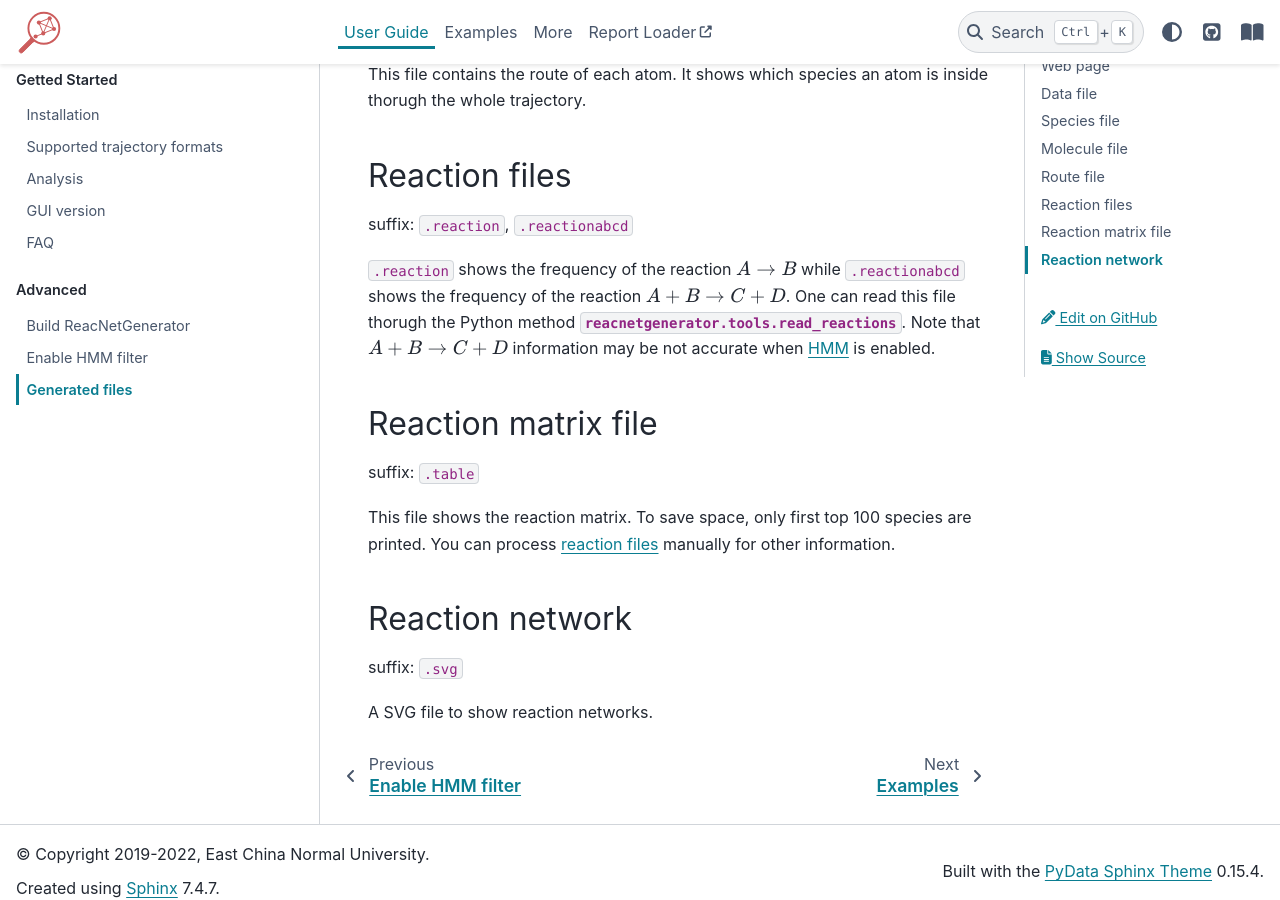
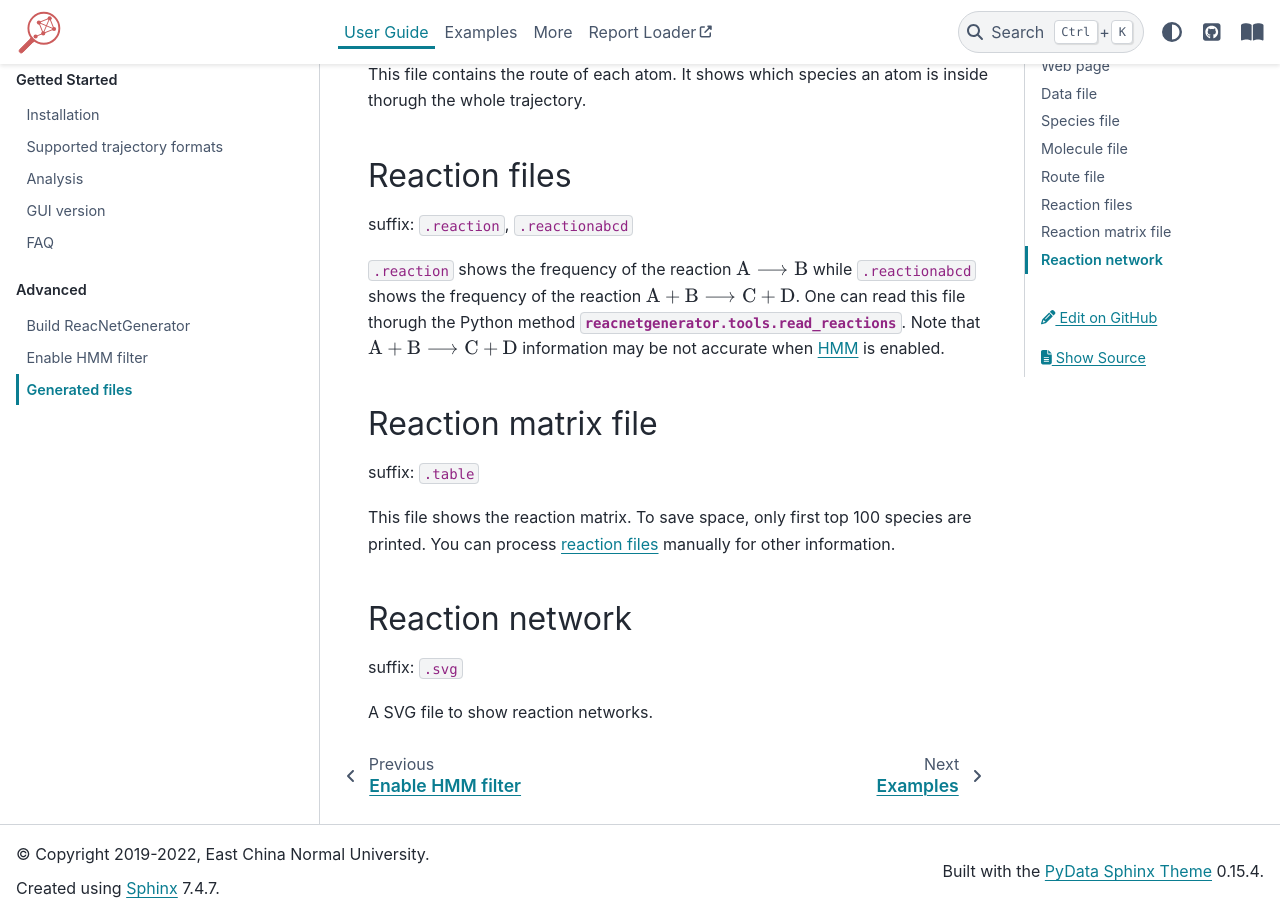
Before and after one commit to deepmodeling/reacnetgenerator, a Sphinx documentation site: the page built from docs/guide/report.md, in a window 1280 px wide and 900 px high, scrolled down 1177 px. Built offline with Sphinx 7.4.7 and the PyData theme 0.15.4, drawn with Linux system fonts in a browser that asks for light colours; pages that are not in the unit, such as notebooks, are missing from menus; some of the changed text lies outside the part shown.

```diff
--- a/docs/conf.py
+++ b/docs/conf.py
@@ -103,6 +103,10 @@ mathjax_options = {
     'integrity': 'sha512-6FaAxxHuKuzaGHWnV00ftWqP3luSBRSopnNAA2RvQH1fOfnF/A1wOfiUWF7cLIOFcfb1dEhXwo5VG3DAisocRw==',
     'crossorigin': 'anonymous',
 }
+mathjax3_config = {
+    "loader": {"load": ['[tex]/mhchem']},
+    "tex": {"packages": {'[+]': ['mhchem']}},
+}
 
 # Add any paths that contain custom static files (such as style sheets) here,
 # relative to this directory. They are copied after the builtin static files,
--- a/docs/guide/report.md
+++ b/docs/guide/report.md
@@ -9,7 +9,7 @@ suffix: `.html`
 The web page including analysis.
 <a href="/report.html?jdata=https%3A%2F%2Fgist.githubusercontent.com%2Fnjzjz%2Fe9a4b42ceb7d2c3c7ada189f38708bf3%2Fraw%2F83d01b9ab1780b0ad2d1e7f934e61fa113cb0f9f%2Fmethane.json" target="_blank">Here</a> is an example.
 You can open it using a modern browser.
-Note that $A + B \to C + D$ information may be not accurate when [HMM](hmm.md) is enabled.
+Note that $\ce{A + B -> C + D}$ information may be not accurate when [HMM](hmm.md) is enabled.
 
 ## Data file
 
@@ -46,9 +46,9 @@ It shows which species an atom is inside thorugh the whole trajectory.
 
 suffix: `.reaction`, `.reactionabcd`
 
-`.reaction` shows the frequency of the reaction $A \to B$ while `.reactionabcd` shows the frequency of the reaction $A + B \to C + D$.
+`.reaction` shows the frequency of the reaction $\ce{A -> B}$ while `.reactionabcd` shows the frequency of the reaction $\ce{A + B -> C + D}$.
 One can read this file thorugh the Python method {meth}`reacnetgenerator.tools.read_reactions <reacnetgenerator.tools.read_reactions>`.
-Note that $A + B \to C + D$ information may be not accurate when [HMM](hmm.md) is enabled.
+Note that $\ce{A + B -> C + D}$ information may be not accurate when [HMM](hmm.md) is enabled.
 
 ## Reaction matrix file
 
```
